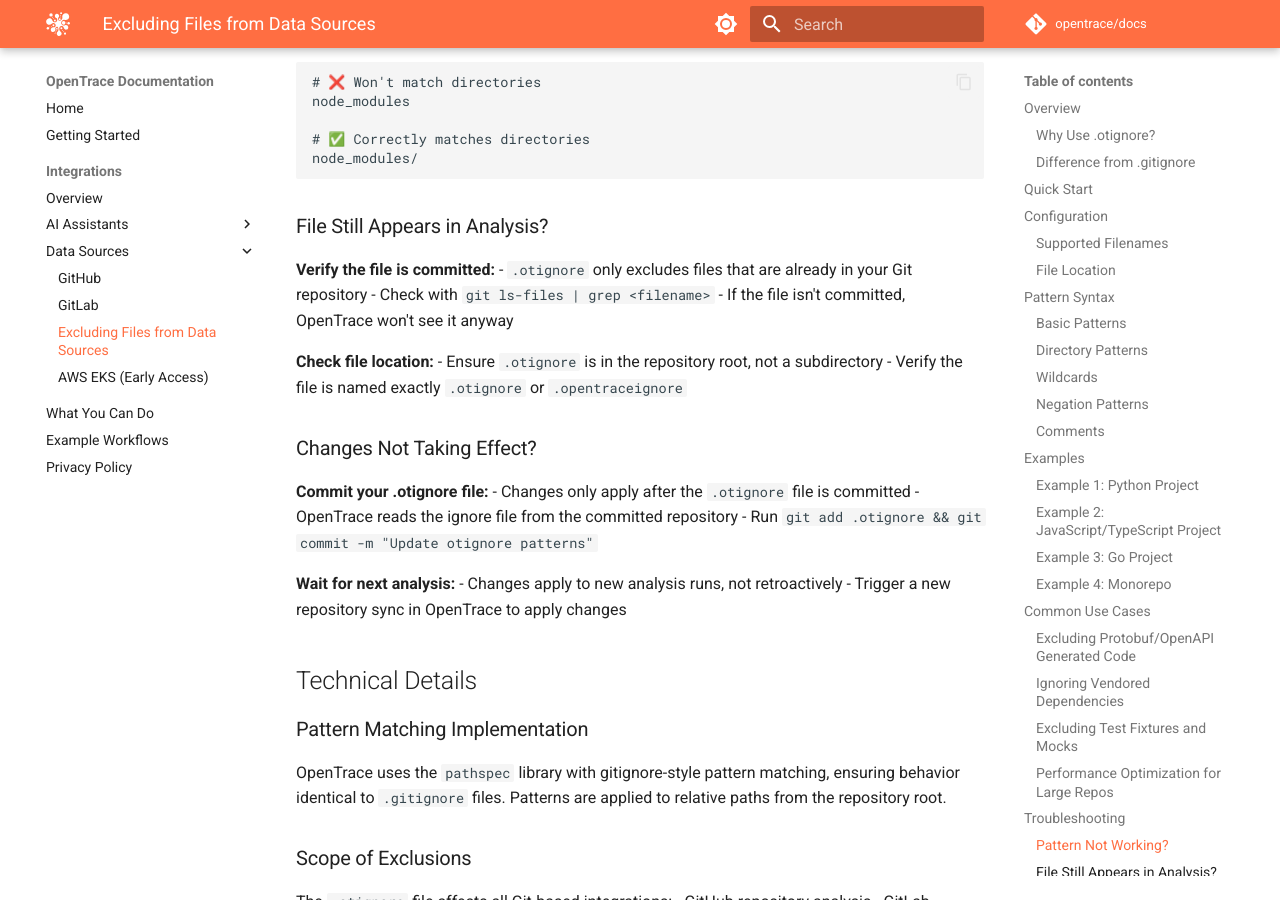
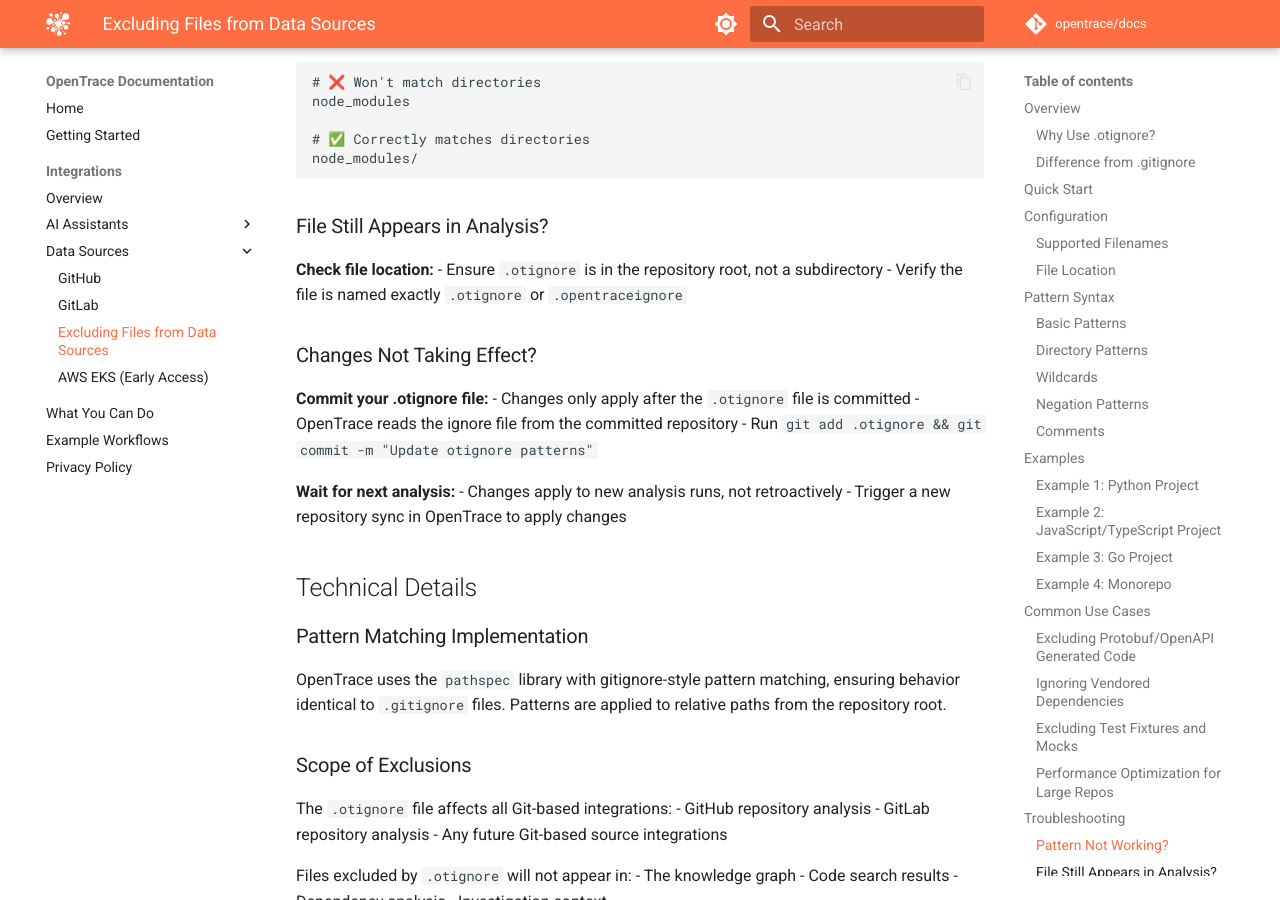
Before and after one commit to opentrace/docs, an MkDocs documentation site: the page built from docs/otignore.md, in a window 1280 px wide and 900 px high, scrolled down 6404 px. Built offline with MkDocs 1.6.1 and Material for MkDocs 9.7.7, drawn with Linux system fonts in a browser that asks for light colours; comment, search, counter and statistics services are not loaded.

Commit message:
Removed paragraph from 'File still appears' section that talks about files not being visible unless they're committed.  It's not the same thing, and is already covered elsewhere.

```diff
--- a/docs/otignore.md
+++ b/docs/otignore.md
@@ -284,11 +284,6 @@
 
 ### File Still Appears in Analysis?
 
-**Verify the file is committed:**
-- `.otignore` only excludes files that are already in your Git repository
-- Check with `git ls-files | grep <filename>`
-- If the file isn't committed, OpenTrace won't see it anyway
-
 **Check file location:**
 - Ensure `.otignore` is in the repository root, not a subdirectory
 - Verify the file is named exactly `.otignore` or `.opentraceignore`
```
